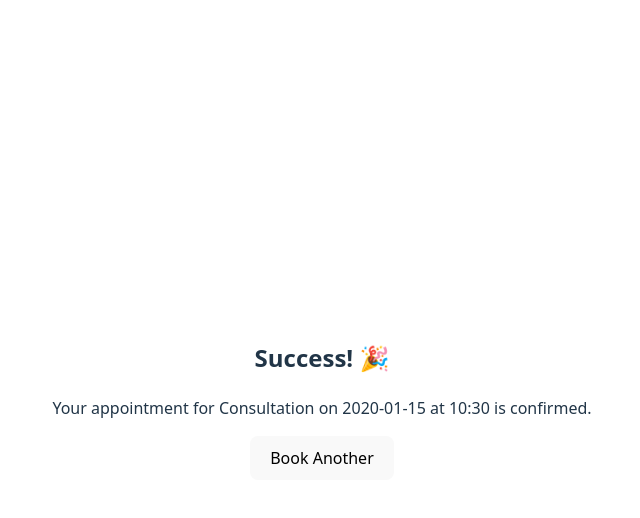
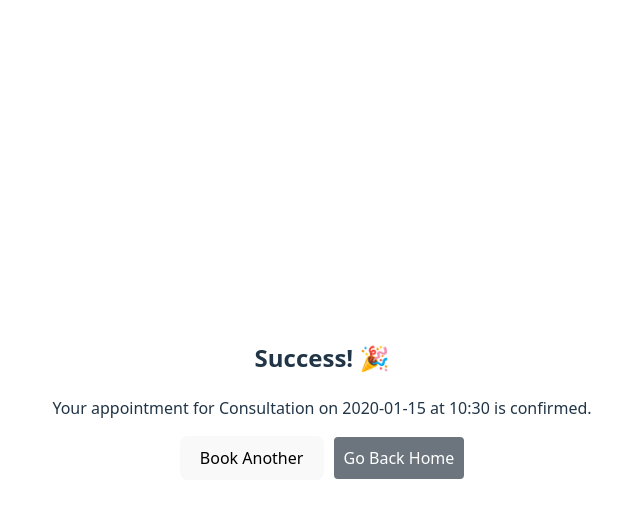
Before and after one commit to INSO4151-Spring2026/ClinicHub, a React (Vite) app in the folder clinic-hub/: page /appointment in a window 1280 px wide. Both pictures are taken after typing "Sample", "name@example.com", "2020-01-15", "10:30", "Sample" into the empty fields and a click on the button "Confirm Booking". Shown: the top 518 px of the page, without its empty margins (318-958 px from the left). Built offline with nearby package versions, Linux system fonts and the light colour scheme.

Commit message:
in appointment page added go back home button, when confirmed a booking has option to add another booking or go back home

```diff
--- a/clinic-hub/src/assets/Appointment_page.jsx
+++ b/clinic-hub/src/assets/Appointment_page.jsx
@@ -1,6 +1,10 @@
 import React, { useState } from 'react';
+// 1. Import useNavigate
+import { useNavigate } from 'react-router-dom';
 
 const Appointment_page = () => {
+  const navigate = useNavigate(); // 2. Initialize the hook
+
   const [formData, setFormData] = useState({
     name: '',
     email: '',
@@ -19,7 +23,6 @@ const Appointment_page = () => {
 
   const handleSubmit = (e) => {
     e.preventDefault();
-    // In a real app, you'd send formData to your API here
     console.log('Appointment Booked:', formData);
     setSubmitted(true);
   };
@@ -30,6 +33,13 @@ const Appointment_page = () => {
         <h2>Success! 🎉</h2>
         <p>Your appointment for {formData.service} on {formData.date} at {formData.time} is confirmed.</p>
         <button onClick={() => setSubmitted(false)}>Book Another</button>
+        {/* Added navigation to success screen too */}
+        <button
+          onClick={() => navigate('/')}
+          style={{ ...buttonStyle, backgroundColor: '#6c757d', marginLeft: '10px' }}
+        >
+          Go Back Home
+        </button>
       </div>
     );
   }
@@ -76,28 +86,19 @@ const Appointment_page = () => {
 
         <button type="submit" style={buttonStyle}>Confirm Booking</button>
       </form>
+
+      {/* 3. Use navigate('/') on click */}
+      <button
+        onClick={() => navigate('/')}
+        style={{ width: '100%', marginTop: '10px', padding: '10px', backgroundColor: '#6c757d', color: 'white', border: 'none', borderRadius: '4px', cursor: 'pointer' }}
+      >
+        Go Back Home
+      </button>
     </div>
   );
 };
 
-// Simple inline styles
-const inputStyle = {
-  width: '100%',
-  padding: '8px',
-  marginTop: '5px',
-  borderRadius: '4px',
-  border: '1px solid #ccc',
-  boxSizing: 'border-box'
-};
-
-const buttonStyle = {
-  backgroundColor: '#007bff',
-  color: 'white',
-  padding: '10px',
-  border: 'none',
-  borderRadius: '4px',
-  cursor: 'pointer',
-  fontSize: '16px'
-};
+const inputStyle = { width: '100%', padding: '8px', marginTop: '5px', borderRadius: '4px', border: '1px solid #ccc', boxSizing: 'border-box' };
+const buttonStyle = { backgroundColor: '#007bff', color: 'white', padding: '10px', border: 'none', borderRadius: '4px', cursor: 'pointer', fontSize: '16px' };
 
 export default Appointment_page;
```
